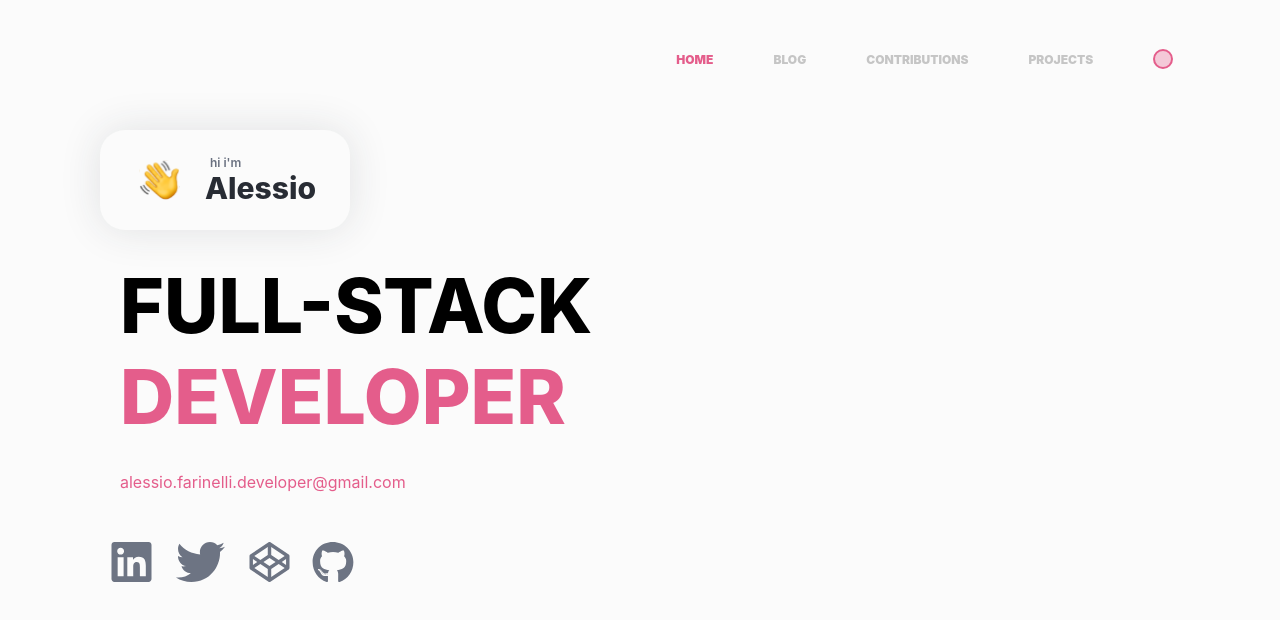
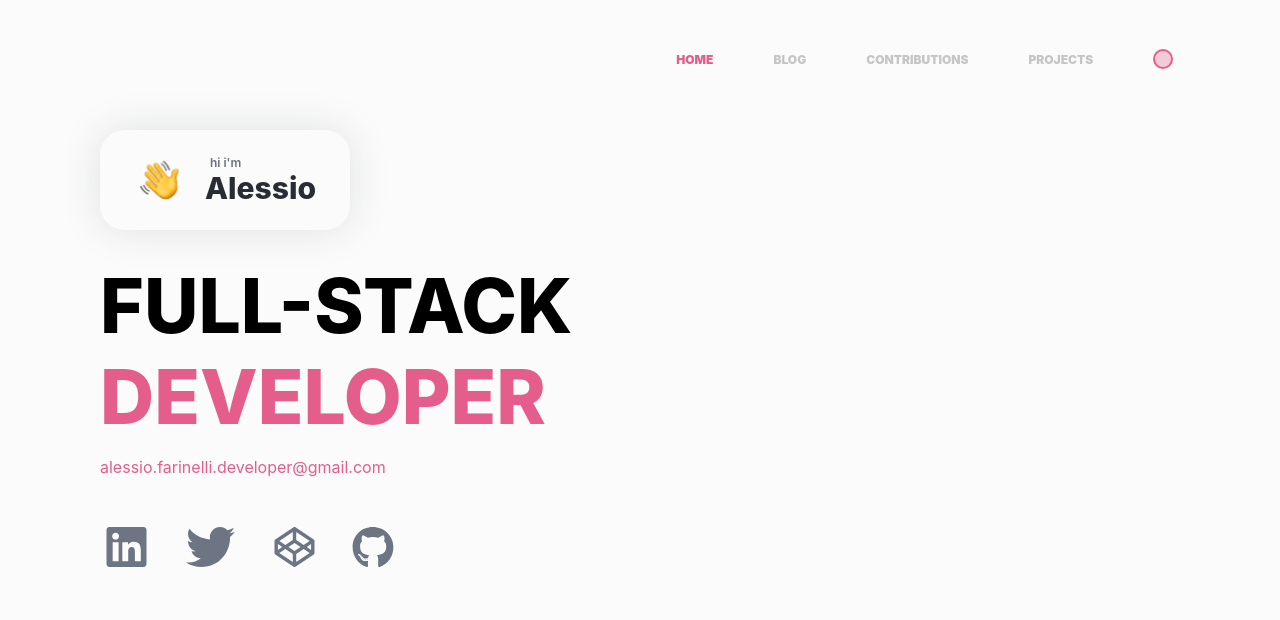
Before and after one commit to faridevnz/React-Portfolio, a React (Create React App) app: page / in a window 1280 px wide. Shown: the top 620 px of the page. Built offline with nearby package versions, Linux system fonts and the light colour scheme.

Commit message:
fix(Home): some style fixes

```diff
--- a/src/components/ContactBox/ContactBox.scss
+++ b/src/components/ContactBox/ContactBox.scss
@@ -1,12 +1,15 @@
 .contacts-container {
 
     margin-top: 50px;
+    display: flex;
+    justify-content: space-between;
+    align-items: center;
+    width: 300px;
 
     .__icon {
 
         height: 40px;
         cursor: pointer;
-        margin: 0 5px;
 
         path {
             transition: all 100ms linear;
--- a/src/pages/Home/Home.js
+++ b/src/pages/Home/Home.js
@@ -18,9 +18,10 @@ export const Home = () => {
                     <p>full-stack</p>
                     <p className={`--color-${theme.color}`}>developer</p>
                 </div>
-                <div className={`__email --color-${theme.color}`}>
+                <a href="mailto:alessio.farinelli.developer@gmail.com" className={`__email --color-${theme.color}`}>
                     alessio.farinelli.developer@gmail.com
-                </div>
+                    <div className="__email--underline"></div>
+                </a>
                 <ContactBox />
             </div>
         </div>
--- a/src/pages/Home/Home.scss
+++ b/src/pages/Home/Home.scss
@@ -10,8 +10,7 @@
 
         .__job-title {
 
-            margin: 30px 0;
-            padding-left: 20px;
+            margin: 30px 0 15px 0;
 
             p {
 
@@ -33,7 +32,11 @@
 
             transition: all 100ms linear;
             color: var(--primary-fucsia);
-            padding-left: 20px;
+            text-decoration: none;
+
+            &:hover {
+                text-decoration: underline;
+            }
 
         }
 
```
